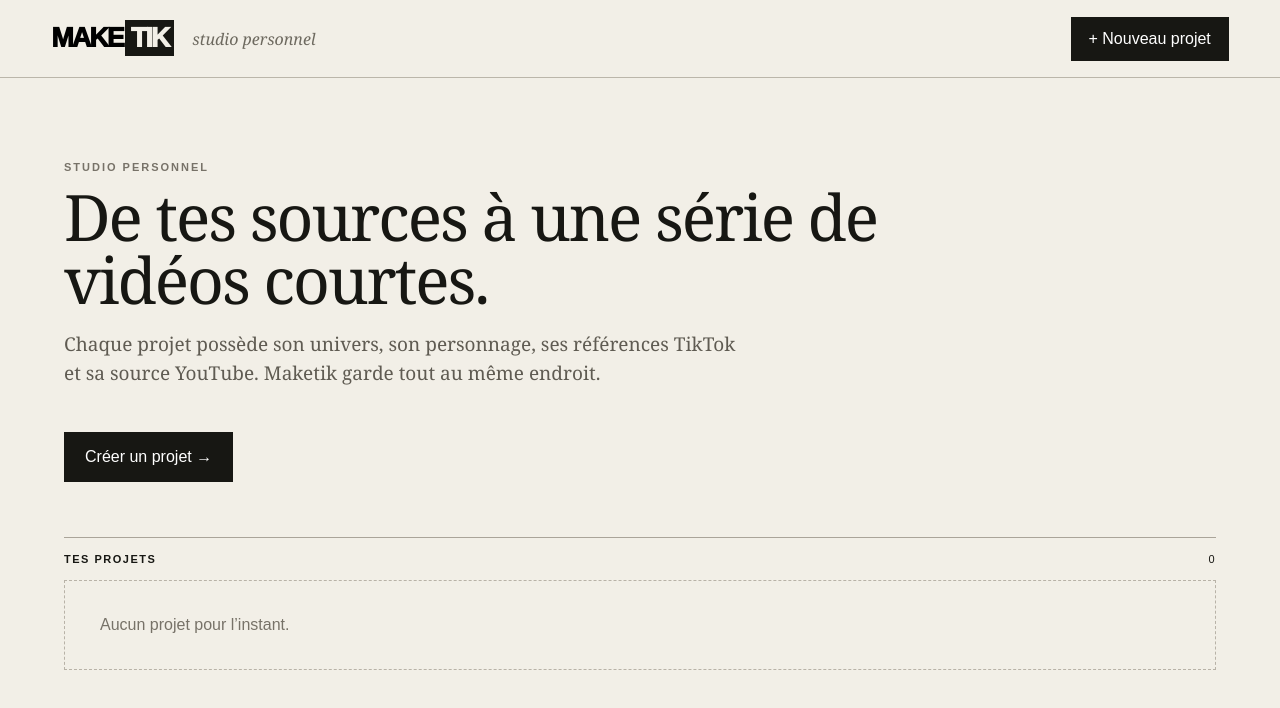
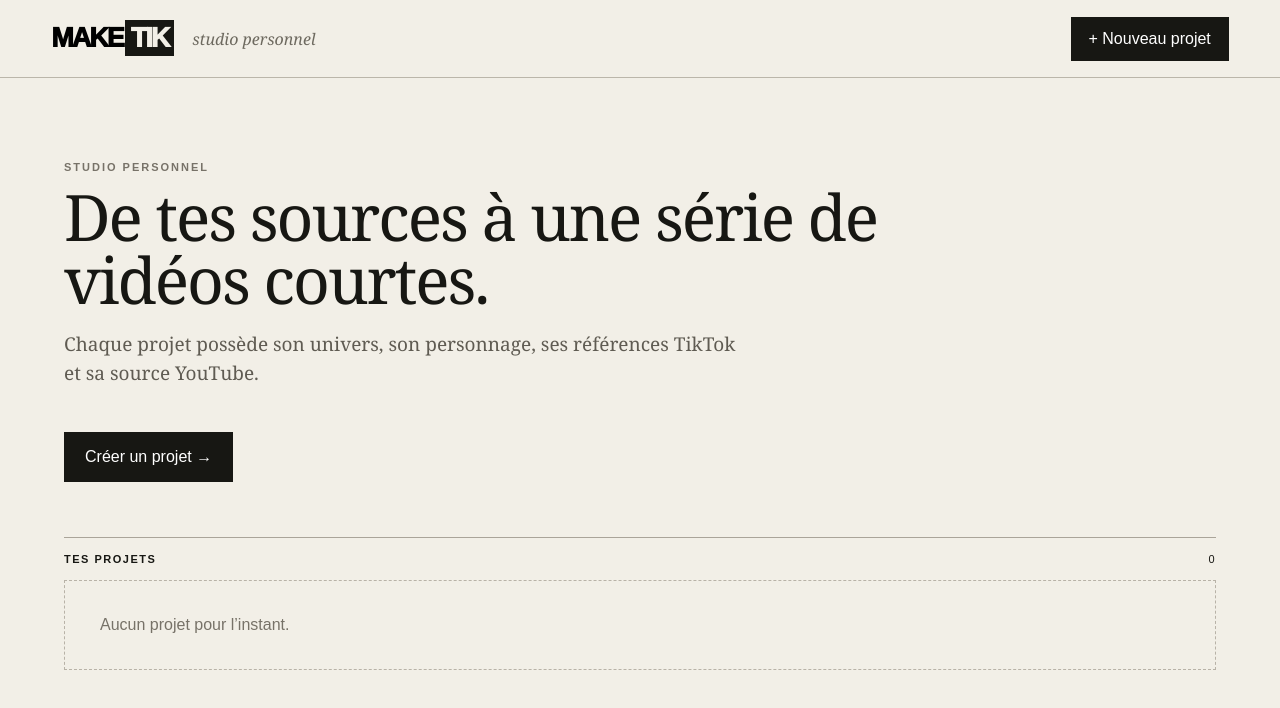
Before and after one commit to ludodulac/Maketik, a Next.js app: page / in a window 1280 px wide. Shown: the top 708 px of the page. Built offline with nearby package versions, Linux system fonts and the light colour scheme.

Commit message:
Connect projects to real source inspection

```diff
--- a/app/page.js
+++ b/app/page.js
@@ -1,97 +1,55 @@
 'use client';
+import {useEffect,useMemo,useState} from 'react';
 
-import { useEffect, useMemo, useState } from 'react';
-
-const universes = [
-  { id:'animal', name:'Chroniqueur animalier', icon:'◉', desc:'Minimaliste, expressif, drôle. Un narrateur anthropomorphe au milieu de scènes très lisibles.' },
-  { id:'reporter', name:'Petit reporter', icon:'●', desc:'Grosse tête, petit corps, attitude curieuse. Idéal pour enquête, histoire et faits étonnants.' },
-  { id:'bird', name:'Oiseau enquêteur', icon:'◆', desc:'Silhouette à bec très reconnaissable, gestuelle forte et dessin volontairement simple.' },
-  { id:'notebook', name:'Carnet illustré', icon:'✎', desc:'Trait vivant, texture papier et objets légèrement disproportionnés.' },
-  { id:'encyclo', name:'Encyclopédie absurde', icon:'▤', desc:'Décors documentaires détaillés confrontés à un personnage très simple.' },
-  { id:'tiny', name:'Mini-aventurier', icon:'▲', desc:'Petit héros dans des décors immenses : monuments, machines, animaux, événements.' },
-  { id:'paper', name:'Théâtre de papier', icon:'▰', desc:'Formes découpées, profondeur légère et compositions très graphiques.' },
-  { id:'clear', name:'Ligne claire décalée', icon:'○', desc:'Contours nets, peu de détails et expressions concentrées dans la posture et le visage.' }
+const universes=[
+{id:'animal',name:'Chroniqueur animalier',icon:'◉',desc:'Minimaliste, expressif, drôle. Un narrateur anthropomorphe au milieu de scènes très lisibles.'},
+{id:'reporter',name:'Petit reporter',icon:'●',desc:'Grosse tête, petit corps, attitude curieuse. Idéal pour enquête, histoire et faits étonnants.'},
+{id:'bird',name:'Oiseau enquêteur',icon:'◆',desc:'Silhouette à bec très reconnaissable, gestuelle forte et dessin volontairement simple.'},
+{id:'notebook',name:'Carnet illustré',icon:'✎',desc:'Trait vivant, texture papier et objets légèrement disproportionnés.'},
+{id:'encyclo',name:'Encyclopédie absurde',icon:'▤',desc:'Décors documentaires détaillés confrontés à un personnage très simple.'},
+{id:'tiny',name:'Mini-aventurier',icon:'▲',desc:'Petit héros dans des décors immenses : monuments, machines, animaux, événements.'},
+{id:'paper',name:'Théâtre de papier',icon:'▰',desc:'Formes découpées, profondeur légère et compositions très graphiques.'},
+{id:'clear',name:'Ligne claire décalée',icon:'○',desc:'Contours nets, peu de détails et expressions concentrées dans la posture et le visage.'}
 ];
-
-const characters = [
-  { id:'bec', name:'Bec', trait:'curieux · sec · expressif', face:'◁ •' },
-  { id:'milo', name:'Milo', trait:'malin · calme · observateur', face:'◉‿◉' },
-  { id:'pico', name:'Pico', trait:'étonné · vif · attachant', face:'◇•' },
-  { id:'nox', name:'Nox', trait:'impassible · drôle · précis', face:'●—●' }
-];
-
-const emptyDraft = () => ({ name:'', universe:'bird', character:'bec', tiktoks:[''], youtube:'' });
+const characters=[
+{id:'bec',name:'Bec',trait:'curieux · sec · expressif',face:'◁ •'},
+{id:'milo',name:'Milo',trait:'malin · calme · observateur',face:'◉‿◉'},
+{id:'pico',name:'Pico',trait:'étonné · vif · attachant',face:'◇•'},
+{id:'nox',name:'Nox',trait:'impassible · drôle · précis',face:'●—●'}];
+const emptyDraft=()=>({name:'',universe:'bird',character:'bec',tiktoks:[''],youtube:''});
 
 export default function Home(){
-  const [view,setView]=useState('home');
-  const [step,setStep]=useState(1);
-  const [draft,setDraft]=useState(emptyDraft());
-  const [projects,setProjects]=useState([]);
-  const [currentId,setCurrentId]=useState(null);
-  const [ready,setReady]=useState(false);
+ const[view,setView]=useState('home'),[step,setStep]=useState(1),[draft,setDraft]=useState(emptyDraft()),[projects,setProjects]=useState([]),[currentId,setCurrentId]=useState(null),[ready,setReady]=useState(false),[inspecting,setInspecting]=useState(false);
+ useEffect(()=>{try{setProjects(JSON.parse(localStorage.getItem('maketik-projects')||'[]'))}catch{setProjects([])}setReady(true)},[]);
+ useEffect(()=>{if(ready)localStorage.setItem('maketik-projects',JSON.stringify(projects))},[projects,ready]);
+ const current=projects.find(p=>p.id===currentId)||null;
+ const selectedUniverse=useMemo(()=>universes.find(x=>x.id===draft.universe),[draft.universe]);
+ const selectedCharacter=characters.find(x=>x.id===draft.character);
+ const update=patch=>setDraft(d=>({...d,...patch}));
+ const startNew=()=>{setDraft(emptyDraft());setStep(1);setView('new');setCurrentId(null)};
+ const openProject=id=>{setCurrentId(id);setView('project')};
+ const updateProject=(id,patch)=>setProjects(ps=>ps.map(p=>p.id===id?{...p,...patch,updatedAt:new Date().toISOString()}:p));
+ function saveProject(){const now=new Date().toISOString();const p={id:globalThis.crypto?.randomUUID?.()||String(Date.now()),name:draft.name.trim(),universe:draft.universe,character:draft.character,tiktoks:draft.tiktoks.filter(Boolean),youtube:draft.youtube.trim(),createdAt:now,updatedAt:now,scripts:[],status:'sources_ready',inspection:null};setProjects(v=>[p,...v]);setCurrentId(p.id);setView('project')}
+ function removeProject(id){if(!confirm('Supprimer ce projet ?'))return;setProjects(v=>v.filter(p=>p.id!==id));if(currentId===id){setCurrentId(null);setView('home')}}
+ async function inspectOne(url){const r=await fetch('/api/inspect-source',{method:'POST',headers:{'content-type':'application/json'},body:JSON.stringify({url})});return r.json()}
+ async function inspectSources(){if(!current||inspecting)return;setInspecting(true);const tik=await Promise.all(current.tiktoks.map(async url=>{try{return await inspectOne(url)}catch{return{ok:false,url,error:'Échec réseau'}}}));let yt;try{yt=await inspectOne(current.youtube)}catch{yt={ok:false,url:current.youtube,error:'Échec réseau'}}const ok=tik.every(x=>x.ok)&&yt.ok;updateProject(current.id,{inspection:{tiktoks:tik,youtube:yt,checkedAt:new Date().toISOString()},status:ok?'sources_verified':'sources_attention'});setInspecting(false)}
+ function speakDemo(){if(!('speechSynthesis'in window))return;window.speechSynthesis.cancel();const u=new SpeechSynthesisUtterance('Bienvenue dans Maketik. Ceci est un aperçu de narration française gratuite disponible sur cet appareil.');u.lang='fr-FR';u.rate=.96;const vs=window.speechSynthesis.getVoices();u.voice=vs.find(v=>v.lang?.startsWith('fr')&&/henri|paul|thomas|male|homme/i.test(v.name))||vs.find(v=>v.lang?.startsWith('fr'))||null;window.speechSynthesis.speak(u)}
+ const statusLabel={sources_ready:'Sources à vérifier',sources_verified:'Sources vérifiées',sources_attention:'Source à corriger'};
+ return <main>
+  <header><button className="brand brandBtn" onClick={()=>setView('home')}>MAKE<span>TIK</span></button><div className="tag">studio personnel</div><div className="headerRight"><button onClick={startNew}>+ Nouveau projet</button></div></header>
+  {view==='home'&&<div className="homeWrap"><div className="hero"><p className="kicker">STUDIO PERSONNEL</p><h1>De tes sources à une série de vidéos courtes.</h1><p className="lead">Chaque projet possède son univers, son personnage, ses références TikTok et sa source YouTube.</p><button className="primary large" onClick={startNew}>Créer un projet →</button></div><div className="projectList"><div className="listHead"><b>TES PROJETS</b><span>{projects.length}</span></div>{projects.length===0?<div className="empty">Aucun projet pour l’instant.</div>:projects.map(p=>{const u=universes.find(x=>x.id===p.universe),c=characters.find(x=>x.id===p.character);return <div className="projectRow" key={p.id}><button className="projectOpen" onClick={()=>openProject(p.id)}><span className="miniPoster">{u?.icon}</span><span><b>{p.name}</b><small>{u?.name} · {c?.name} · {p.tiktoks.length} TikTok · {statusLabel[p.status]||p.status}</small></span></button><button className="danger" onClick={()=>removeProject(p.id)}>Supprimer</button></div>})}</div></div>}
+  {view==='new'&&<div className="shell"><aside><div className="eyebrow">NOUVEAU PROJET</div>{['Projet','Univers','Personnage','Sources'].map((x,i)=><button key={x} onClick={()=>setStep(i+1)} className={step===i+1?'active':''}><b>0{i+1}</b>{x}</button>)}</aside><section>
+   {step===1&&<><p className="kicker">01 / PROJET</p><h1>Qu’est-ce qu’on raconte ?</h1><p className="lead">Un projet peut produire plusieurs scripts, voix et séries d’illustrations.</p><label>Nom du projet</label><input className="big" value={draft.name} onChange={e=>update({name:e.target.value})} placeholder="Ex. Les histoires incroyables de l’espace"/><div className="actions"><button className="primary" onClick={()=>setStep(2)} disabled={!draft.name.trim()}>Choisir l’univers →</button></div></>}
+   {step===2&&<><p className="kicker">02 / UNIVERS</p><h1>Choisis une direction graphique.</h1><p className="lead">Ce choix appartient uniquement à ce projet.</p><div className="grid">{universes.map(u=><button className={'card '+(draft.universe===u.id?'chosen':'')} key={u.id} onClick={()=>update({universe:u.id})}><div className="poster"><span>{u.icon}</span></div><h3>{u.name}</h3><p>{u.desc}</p></button>)}</div><div className="actions"><button onClick={()=>setStep(1)}>← Retour</button><button className="primary" onClick={()=>setStep(3)}>Choisir le personnage →</button></div></>}
+   {step===3&&<><p className="kicker">03 / PERSONNAGE · {selectedUniverse.name.toUpperCase()}</p><h1>Ton personnage récurrent.</h1><p className="lead">Le personnage est verrouillé au niveau du projet pour préserver sa continuité visuelle.</p><div className="characters">{characters.map(c=><button key={c.id} className={'character '+(draft.character===c.id?'chosen':'')} onClick={()=>update({character:c.id})}><div className="avatar">{c.face}</div><h3>{c.name}</h3><p>{c.trait}</p></button>)}</div><div className="actions"><button onClick={()=>setStep(2)}>← Retour</button><button className="primary" onClick={()=>setStep(4)}>Ajouter les sources →</button></div></>}
+   {step===4&&<><p className="kicker">04 / SOURCES</p><h1>Ajoute directement tes liens.</h1><p className="lead">Les TikTok servent de références éditoriales. YouTube fournit la matière à transformer.</p><div className="source"><div><b>RÉFÉRENCES TIKTOK</b><small>Plusieurs liens sont possibles.</small></div>{draft.tiktoks.map((x,i)=><input key={i} value={x} onChange={e=>update({tiktoks:draft.tiktoks.map((v,n)=>n===i?e.target.value:v)})} placeholder="https://www.tiktok.com/…"/>)}<button className="add" onClick={()=>update({tiktoks:[...draft.tiktoks,'']})}>+ Ajouter un lien TikTok</button></div><div className="source"><div><b>SOURCE YOUTUBE</b><small>Une source longue pour extraire plusieurs sujets.</small></div><input value={draft.youtube} onChange={e=>update({youtube:e.target.value})} placeholder="https://www.youtube.com/watch?v=…"/></div><div className="summary"><b>{draft.name}</b><span>{selectedUniverse.name} · {selectedCharacter?.name}</span><span>{draft.tiktoks.filter(Boolean).length} TikTok · {draft.youtube?'1 YouTube':'YouTube manquant'}</span></div><div className="actions"><button onClick={()=>setStep(3)}>← Retour</button><button className="primary" onClick={saveProject} disabled={!draft.name.trim()||!draft.youtube.trim()||!draft.tiktoks.some(Boolean)}>Créer le projet →</button></div></>}
+  </section></div>}
+  {view==='project'&&current&&<div className="projectPage"><div className="projectTop"><div><p className="kicker">PROJET</p><h1>{current.name}</h1><p className="lead compact">{universes.find(x=>x.id===current.universe)?.name} · {characters.find(x=>x.id===current.character)?.name}</p></div><div className="status">{statusLabel[current.status]||'Projet'}</div></div><div className="workspace">
+   <div className="panel"><h2>Sources</h2><p>Vérifie réellement que les liens sont publics et lisibles avant toute analyse.</p><button className="primary" onClick={inspectSources} disabled={inspecting}>{inspecting?'Vérification…':'Vérifier les sources'}</button>{current.inspection&&<div className="inspection"><p className="muted">TikTok</p>{current.inspection.tiktoks.map((s,i)=><SourceResult key={i} source={s} fallback={'TikTok '+(i+1)}/>)}<p className="muted">YouTube</p><SourceResult source={current.inspection.youtube} fallback="YouTube"/></div>}</div>
+   <div className="panel"><h2>Pipeline</h2>{[['01','Liens',current.inspection?'Vérifiés':'À vérifier'],['02','Transcriptions','Moteur à brancher'],['03','Analyse éditoriale','En attente'],['04','Angles & scripts','En attente'],['05','Audio','Aperçu gratuit'],['06','Illustrations','En attente']].map(x=><div className="pipeline" key={x[0]}><b>{x[0]}</b><span>{x[1]}</span><em>{x[2]}</em></div>)}</div>
+   <div className="panel"><h2>Voix française</h2><p>Test gratuit avec une voix française installée sur ton appareil. Aucun faux MP3 n’est généré.</p><button className="primary" onClick={speakDemo}>▶ Tester la voix</button></div>
+  </div></div>}
+ </main>
+}
 
-  useEffect(()=>{
-    try { setProjects(JSON.parse(localStorage.getItem('maketik-projects') || '[]')); } catch { setProjects([]); }
-    setReady(true);
-  },[]);
-  useEffect(()=>{ if(ready) localStorage.setItem('maketik-projects', JSON.stringify(projects)); },[projects,ready]);
-
-  const current = projects.find(p=>p.id===currentId) || null;
-  const selectedUniverse = useMemo(()=>universes.find(x=>x.id===draft.universe),[draft.universe]);
-  const selectedCharacter = characters.find(x=>x.id===draft.character);
-  const update = patch => setDraft(d=>({...d,...patch}));
-  const addTik = () => update({tiktoks:[...draft.tiktoks,'']});
-  const updateTik = (i,val) => update({tiktoks:draft.tiktoks.map((x,n)=>n===i?val:x)});
-
-  function startNew(){ setDraft(emptyDraft()); setStep(1); setView('new'); setCurrentId(null); }
-  function openProject(id){ setCurrentId(id); setView('project'); }
-  function saveProject(){
-    const now = new Date().toISOString();
-    const project = {
-      id: crypto.randomUUID ? crypto.randomUUID() : String(Date.now()),
-      name:draft.name.trim(), universe:draft.universe, character:draft.character,
-      tiktoks:draft.tiktoks.filter(Boolean), youtube:draft.youtube.trim(),
-      createdAt:now, updatedAt:now,
-      scripts:[], status:'sources_ready'
-    };
-    setProjects(v=>[project,...v]); setCurrentId(project.id); setView('project');
-  }
-  function removeProject(id){ setProjects(v=>v.filter(p=>p.id!==id)); if(currentId===id){setCurrentId(null);setView('home');} }
-  function speakDemo(){
-    if(!('speechSynthesis' in window)) return;
-    window.speechSynthesis.cancel();
-    const utter = new SpeechSynthesisUtterance('Bienvenue dans Maketik. Ceci est un aperçu de narration française gratuite disponible sur cet appareil.');
-    utter.lang='fr-FR'; utter.rate=.96;
-    const voices=window.speechSynthesis.getVoices();
-    const maleHint=voices.find(v=>v.lang?.startsWith('fr') && /henri|paul|thomas|male|homme/i.test(v.name)) || voices.find(v=>v.lang?.startsWith('fr'));
-    if(maleHint) utter.voice=maleHint;
-    window.speechSynthesis.speak(utter);
-  }
-
-  return <main>
-    <header><button className="brand brandBtn" onClick={()=>setView('home')}>MAKE<span>TIK</span></button><div className="tag">studio personnel</div><div className="headerRight"><button onClick={startNew}>+ Nouveau projet</button></div></header>
-
-    {view==='home'&&<div className="homeWrap">
-      <div className="hero"><p className="kicker">STUDIO PERSONNEL</p><h1>De tes sources à une série de vidéos courtes.</h1><p className="lead">Chaque projet possède son univers, son personnage, ses références TikTok et sa source YouTube. Maketik garde tout au même endroit.</p><button className="primary large" onClick={startNew}>Créer un projet →</button></div>
-      <div className="projectList"><div className="listHead"><b>TES PROJETS</b><span>{projects.length}</span></div>{projects.length===0?<div className="empty">Aucun projet pour l’instant.</div>:projects.map(p=>{const u=universes.find(x=>x.id===p.universe);const c=characters.find(x=>x.id===p.character);return <div className="projectRow" key={p.id}><button className="projectOpen" onClick={()=>openProject(p.id)}><span className="miniPoster">{u?.icon}</span><span><b>{p.name}</b><small>{u?.name} · {c?.name} · {p.tiktoks.length} TikTok</small></span></button><button className="danger" onClick={()=>removeProject(p.id)}>Supprimer</button></div>})}</div>
-    </div>}
-
-    {view==='new'&&<div className="shell">
-      <aside><div className="eyebrow">NOUVEAU PROJET</div>{['Projet','Univers','Personnage','Sources'].map((x,i)=><button key={x} onClick={()=>setStep(i+1)} className={step===i+1?'active':''}><b>0{i+1}</b>{x}</button>)}</aside>
-      <section>
-        {step===1&&<><p className="kicker">01 / PROJET</p><h1>Qu’est-ce qu’on raconte ?</h1><p className="lead">Un projet peut produire plusieurs scripts, voix et séries d’illustrations.</p><label>Nom du projet</label><input className="big" value={draft.name} onChange={e=>update({name:e.target.value})} placeholder="Ex. Les histoires incroyables de l’espace"/><div className="actions"><button className="primary" onClick={()=>setStep(2)} disabled={!draft.name.trim()}>Choisir l’univers →</button></div></>}
-        {step===2&&<><p className="kicker">02 / UNIVERS</p><h1>Choisis une direction graphique.</h1><p className="lead">Ce choix appartient uniquement à ce projet. Un autre projet pourra utiliser un univers complètement différent.</p><div className="grid">{universes.map(u=><button className={'card '+(draft.universe===u.id?'chosen':'')} key={u.id} onClick={()=>update({universe:u.id})}><div className="poster"><span>{u.icon}</span></div><h3>{u.name}</h3><p>{u.desc}</p></button>)}</div><div className="actions"><button onClick={()=>setStep(1)}>← Retour</button><button className="primary" onClick={()=>setStep(3)}>Choisir le personnage →</button></div></>}
-        {step===3&&<><p className="kicker">03 / PERSONNAGE · {selectedUniverse.name.toUpperCase()}</p><h1>Ton personnage récurrent.</h1><p className="lead">Le personnage est verrouillé pour garder une continuité visuelle entre toutes les images du projet.</p><div className="characters">{characters.map(c=><button key={c.id} className={'character '+(draft.character===c.id?'chosen':'')} onClick={()=>update({character:c.id})}><div className="avatar">{c.face}</div><h3>{c.name}</h3><p>{c.trait}</p></button>)}</div><div className="actions"><button onClick={()=>setStep(2)}>← Retour</button><button className="primary" onClick={()=>setStep(4)}>Ajouter les sources →</button></div></>}
-        {step===4&&<><p className="kicker">04 / SOURCES</p><h1>Ajoute directement tes liens.</h1><p className="lead">Les TikTok servent de références d’écriture. YouTube fournit la matière à transformer en plusieurs vidéos.</p><div className="source"><div><b>RÉFÉRENCES TIKTOK</b><small>Plusieurs liens sont possibles dans le même projet.</small></div>{draft.tiktoks.map((x,i)=><input key={i} value={x} onChange={e=>updateTik(i,e.target.value)} placeholder="https://www.tiktok.com/…"/>)}<button className="add" onClick={addTik}>+ Ajouter un lien TikTok</button></div><div className="source"><div><b>SOURCE YOUTUBE</b><small>Une première source longue pour extraire plusieurs sujets.</small></div><input value={draft.youtube} onChange={e=>update({youtube:e.target.value})} placeholder="https://www.youtube.com/watch?v=…"/></div><div className="summary"><b>{draft.name}</b><span>{selectedUniverse.name} · {selectedCharacter?.name}</span><span>{draft.tiktoks.filter(Boolean).length} TikTok · {draft.youtube?'1 YouTube':'YouTube manquant'}</span></div><div className="actions"><button onClick={()=>setStep(3)}>← Retour</button><button className="primary" onClick={saveProject} disabled={!draft.name.trim()||!draft.youtube.trim()||!draft.tiktoks.some(Boolean)}>Créer le projet →</button></div></>}
-      </section>
-    </div>}
-
-    {view==='project'&&current&&<div className="projectPage"><div className="projectTop"><div><p className="kicker">PROJET</p><h1>{current.name}</h1><p className="lead compact">{universes.find(x=>x.id===current.universe)?.name} · {characters.find(x=>x.id===current.character)?.name}</p></div><div className="status">Sources enregistrées</div></div>
-      <div className="workspace">
-        <div className="panel"><h2>Sources</h2><p className="muted">Références TikTok</p>{current.tiktoks.map((url,i)=><a className="sourceLink" key={url+i} href={url} target="_blank" rel="noreferrer">TikTok {i+1} ↗</a>)}<p className="muted">Source YouTube</p><a className="sourceLink" href={current.youtube} target="_blank" rel="noreferrer">Ouvrir YouTube ↗</a></div>
-        <div className="panel"><h2>Pipeline</h2>{[['01','Transcriptions','À brancher'],['02','Analyse éditoriale','À brancher'],['03','Angles & scripts','À brancher'],['04','Validation','Prêt'],['05','Audio','Aperçu gratuit'],['06','Illustrations','À brancher']].map(x=><div className="pipeline" key={x[0]}><b>{x[0]}</b><span>{x[1]}</span><em>{x[2]}</em></div>)}</div>
-        <div className="panel"><h2>Voix française</h2><p>Tu peux déjà tester gratuitement une voix française installée sur ton appareil. L’export MP3 automatique sera branché côté serveur ensuite.</p><button className="primary" onClick={speakDemo}>▶ Tester la voix</button></div>
-      </div>
-    </div>}
-  </main>
-}
+function SourceResult({source,fallback}){if(!source)return null;return <div className={'sourceResult '+(source.ok?'ok':'bad')}>{source.thumbnail&&<img src={source.thumbnail} alt=""/>}<div><b>{source.ok?(source.title||fallback):fallback}</b><small>{source.ok?(source.author||'Source publique'):source.error}</small>{source.transcript?.status==='unavailable'&&<em>Transcription non encore branchée</em>}</div></div>}
```
